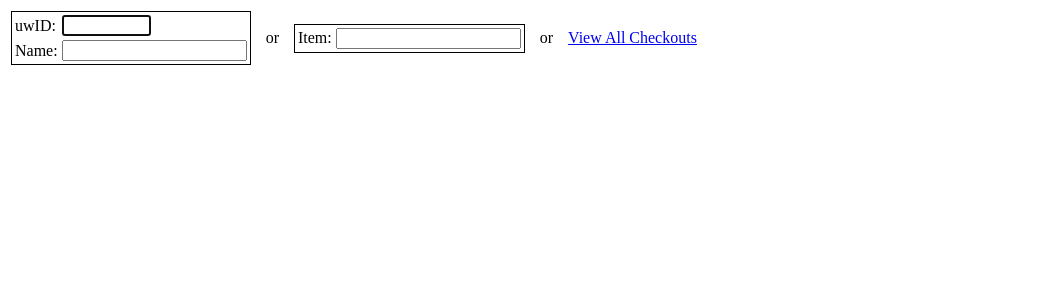
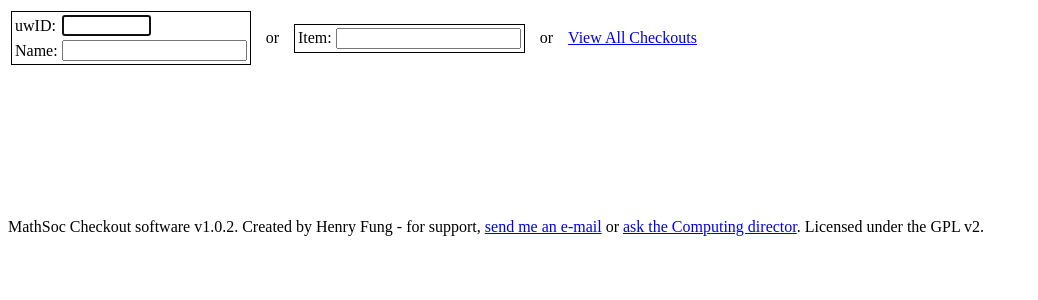
Before and after one commit to dfmchfhf/MathSoc, a PHP site: page / in a window 1280 px wide. Shown: the top 300 px of the page, without its empty margins (0-1038 px from the left). Run offline with PHP 8.4, Linux system fonts and the light colour scheme; data that the repository does not hold is empty.

Commit message:
Added credits and information

```diff
--- a/Checkouts/index.php
+++ b/Checkouts/index.php
@@ -417,5 +417,7 @@
     <div id="out"></div>
 
     <div id="hist"></div>
+
+    <div id="Credits">MathSoc Checkout software v1.0.2.  Created by Henry Fung - for support, <a href="mailto:dfmchfhf@gmail.com">send me an e-mail</a> or <a href="computing@mathsoc.uwaterloo.ca">ask the Computing director</a>.  Licensed under the GPL v2.</div>
   </body>
 </html>
```
